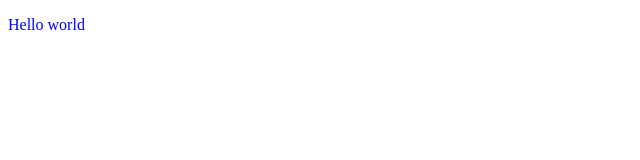
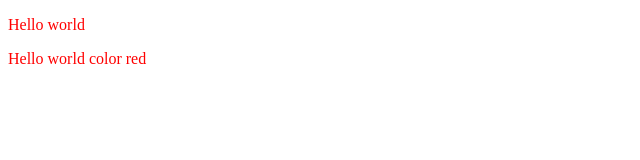
Before and after one commit to kasaharu/training-web-components, a plain HTML site: page index.html in a window 1280 px wide. Shown: the whole page, without its empty margins (0-640 px from the left). Drawn offline with Linux system fonts and the light colour scheme.

Commit message:
Hello world color red を出力するための Custom Elements を作成

```diff
--- a/index.html
+++ b/index.html
@@ -11,6 +11,7 @@
   </head>
   <body>
     <hello-world></hello-world>
+    <hello-world-color-red></hello-world-color-red>
     <script>
       class HelloWorld extends HTMLElement {
         static get observedAttributes() { return ['attr']; }
@@ -41,7 +42,24 @@
         }
       }
 
+      class HelloWorldColorRed extends HTMLElement {
+        constructor() {
+          super();
+
+          const style = document.createElement('style');
+          style.innerText = 'p { color: red; }';
+
+          this.appendChild(style);
+
+          const text = document.createElement('p');
+          text.innerText = 'Hello world color red';
+
+          this.appendChild(text);
+        }
+      }
+
       window.customElements.define('hello-world', HelloWorld);
+      window.customElements.define('hello-world-color-red', HelloWorldColorRed);
     </script>
   </body>
 </html>
```
